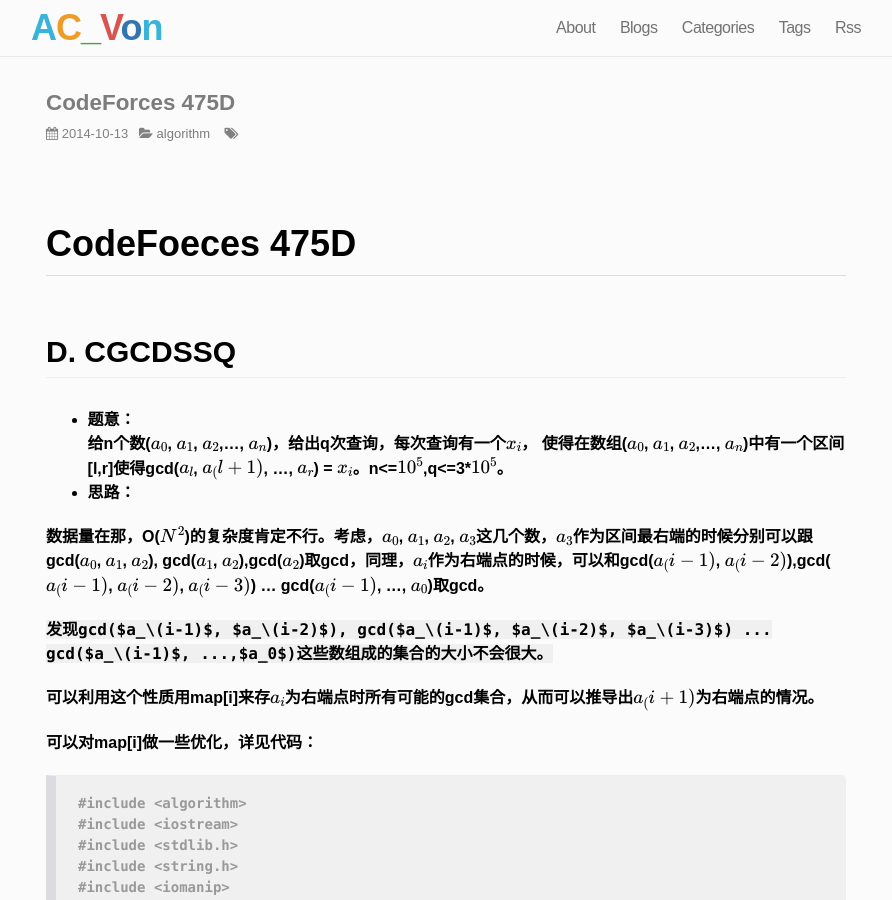
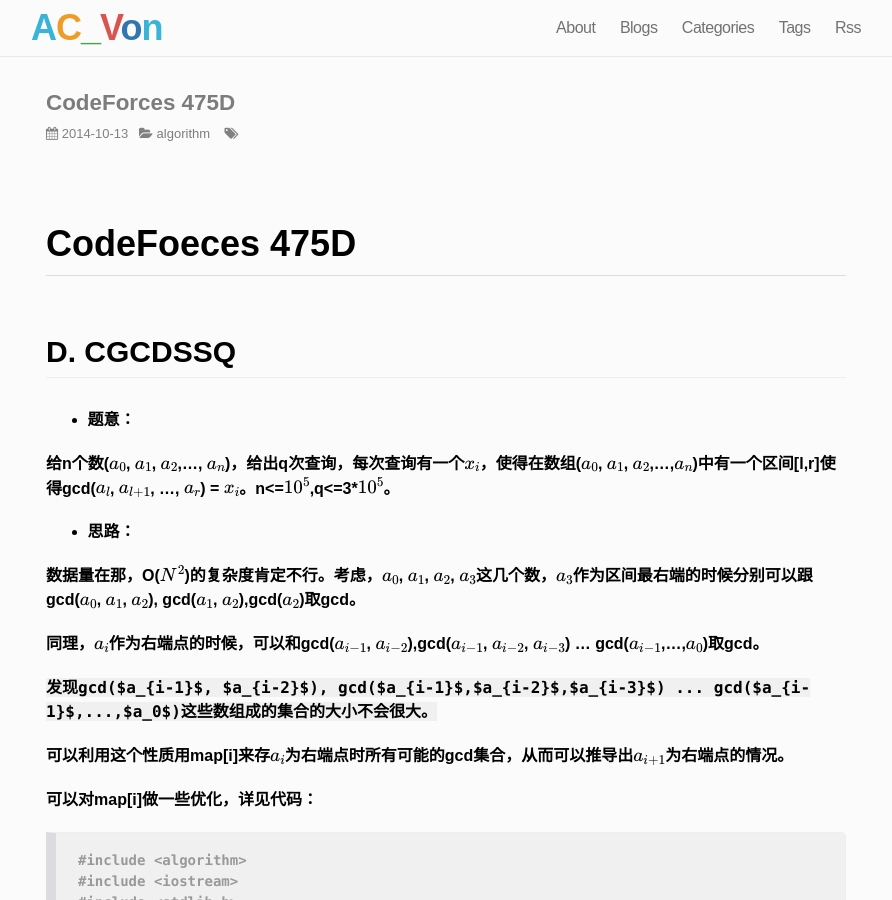
Before and after one commit to vongang/vongang.github.io, a Jekyll site: the page built from _posts/2014-10-13-codeforces-475d.md, in a window 1280 px wide and 900 px high. Shown: the whole window, without its empty margins (194-1086 px from the left). Built offline with Jekyll 4.4.1, drawn with Linux system fonts in a browser that asks for light colours; nearby versions of some CDN libraries; Markdown is read by kramdown in place of the engine named in the settings; formulas are drawn with MathJax 3; comment, search, counter and statistics services are not loaded.

```diff
--- a/_posts/2014-10-13-codeforces-475d.md
+++ b/_posts/2014-10-13-codeforces-475d.md
@@ -10,17 +10,17 @@ category: algorithm
 
 * 题意：
 
-    给n个数($a_0$, $a_1$, $a_2$,..., $a_n$)，给出q次查询，每次查询有一个$x_i$，
-使得在数组($a_0$, $a_1$, $a_2$,..., $a_n$)中有一个区间[l,r]使得gcd($a_l$, $a_\(l+1)$, ..., $a_r$) = $x_i$。n<=$10^5$,q<=3*$10^5$。
+给n个数($a_0$, $a_1$, $a_2$,..., $a_n$)，给出q次查询，每次查询有一个$x_i$，使得在数组($a_0$, $a_1$, $a_2$,...,$a_n$)中有一个区间[l,r]使得gcd($a_l$, $a_{l+1}$, ..., $a_r$) = $x_i$。n<=$10^5$,q<=3*$10^5$。
 
 * 思路：
 
+数据量在那，O($N^2$)的复杂度肯定不行。考虑，$a_0$, $a_1$, $a_2$, $a_3$这几个数，$a_3$作为区间最右端的时候分别可以跟gcd($a_0$, $a_1$, $a_2$), gcd($a_1$, $a_2$),gcd($a_2$)取gcd。
 
-数据量在那，O($N^2$)的复杂度肯定不行。考虑，$a_0$, $a_1$, $a_2$, $a_3$这几个数，$a_3$作为区间最右端的时候分别可以跟gcd($a_0$, $a_1$, $a_2$), gcd($a_1$, $a_2$),gcd($a_2$)取gcd，同理，$a_i$作为右端点的时候，可以和gcd($a_\(i-1)$, $a_\(i-2)$),gcd($a_\(i-1)$, $a_\(i-2)$, $a_\(i-3)$) ... gcd($a_\(i-1)$, ..., $a_0$)取gcd。
+同理，$a_i$作为右端点的时候，可以和gcd($a_{i-1}$, $a_{i-2}$),gcd($a_{i-1}$, $a_{i-2}$, $a_{i-3}$) ... gcd($a_{i-1}$,...,$a_0$)取gcd。
 
-`发现gcd($a_\(i-1)$, $a_\(i-2)$), gcd($a_\(i-1)$, $a_\(i-2)$, $a_\(i-3)$) ... gcd($a_\(i-1)$, ...,$a_0$)这些数组成的``集合``的大小不会很大。`
+`发现gcd($a_{i-1}$, $a_{i-2}$), gcd($a_{i-1}$,$a_{i-2}$,$a_{i-3}$) ... gcd($a_{i-1}$,...,$a_0$)这些数组成的``集合``的大小不会很大。`
 
-可以利用这个性质用map[i]来存$a_i$为右端点时所有可能的gcd集合，从而可以推导出$a_\(i+1)$为右端点的情况。
+可以利用这个性质用map[i]来存$a_i$为右端点时所有可能的gcd集合，从而可以推导出$a_{i+1}$为右端点的情况。
 
 可以对map[i]做一些优化，详见代码：
 
```
